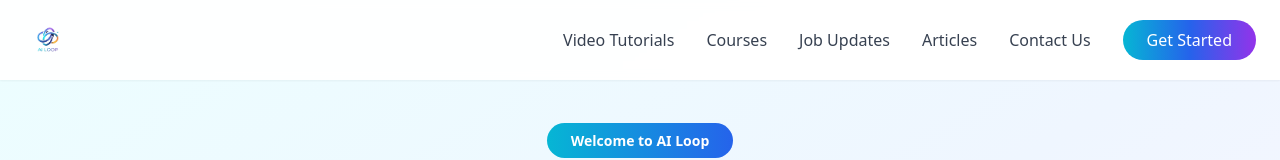
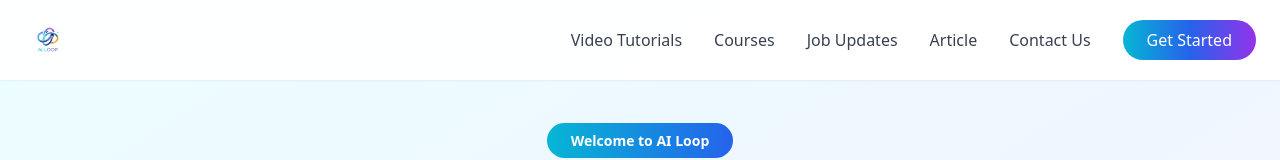
Before and after one commit to banoulamayank/sb1-xmbza61w, a React (Vite) app: page / in a window 1280 px wide. Shown: the top 160 px of the page. Built offline with nearby package versions, Linux system fonts and the light colour scheme.

Commit message:
Update Header.tsx

```diff
--- a/src/components/Header.tsx
+++ b/src/components/Header.tsx
@@ -8,7 +8,7 @@ const Header = () => {
     { name: 'Video Tutorials', href: '#tutorials' },
     { name: 'Courses', href: '#courses' },
     { name: 'Job Updates', href: '#jobs' },
-    { name: 'Articles', href: '#articles' },
+    { name: 'Article', href: '#articles' },
     { name: 'Contact Us', href: '#contact' },
   ];
 
@@ -18,7 +18,7 @@ const Header = () => {
         <div className="flex items-center justify-between">
           <div className="flex items-center space-x-2">
             <img
-              src="/AI Loop Logo.png"
+              src="AI Loop Logo.png"
               alt="AI Loop"
               className="h-12 w-auto"
             />
```
